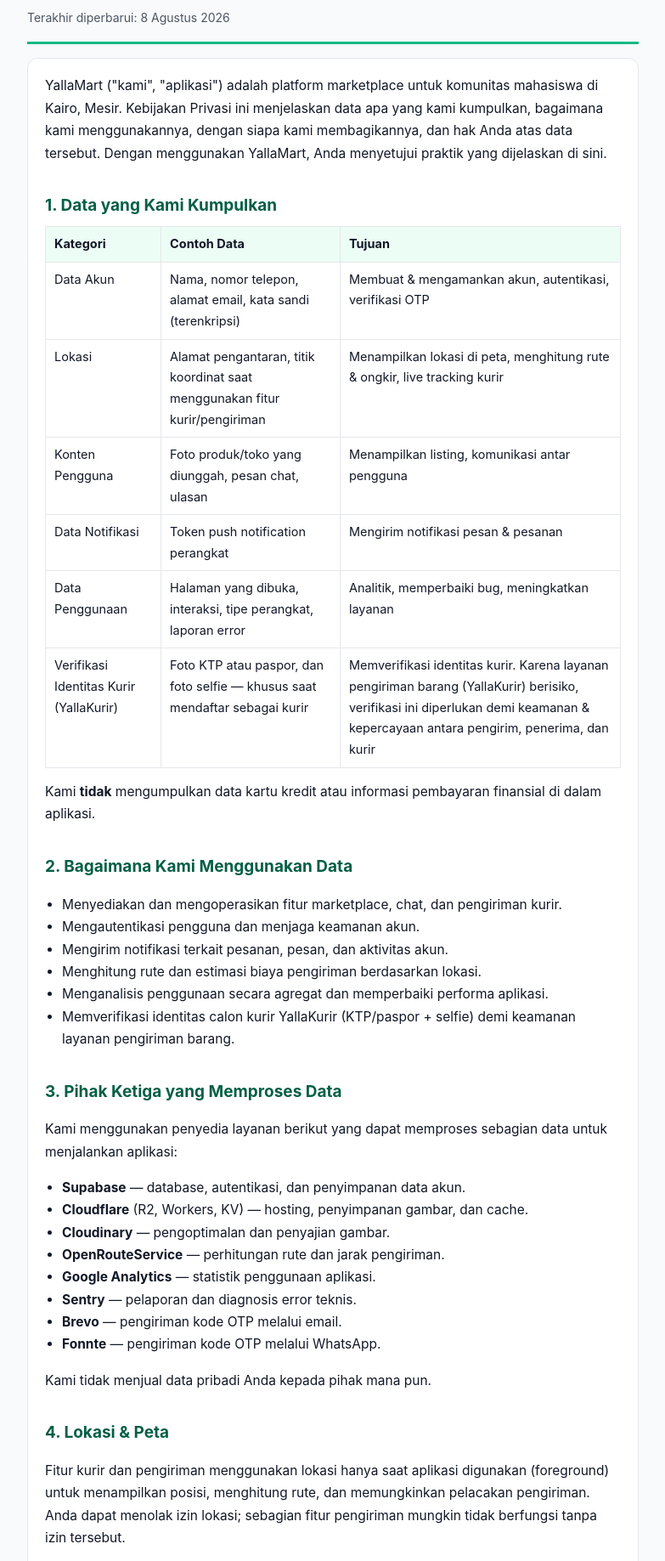
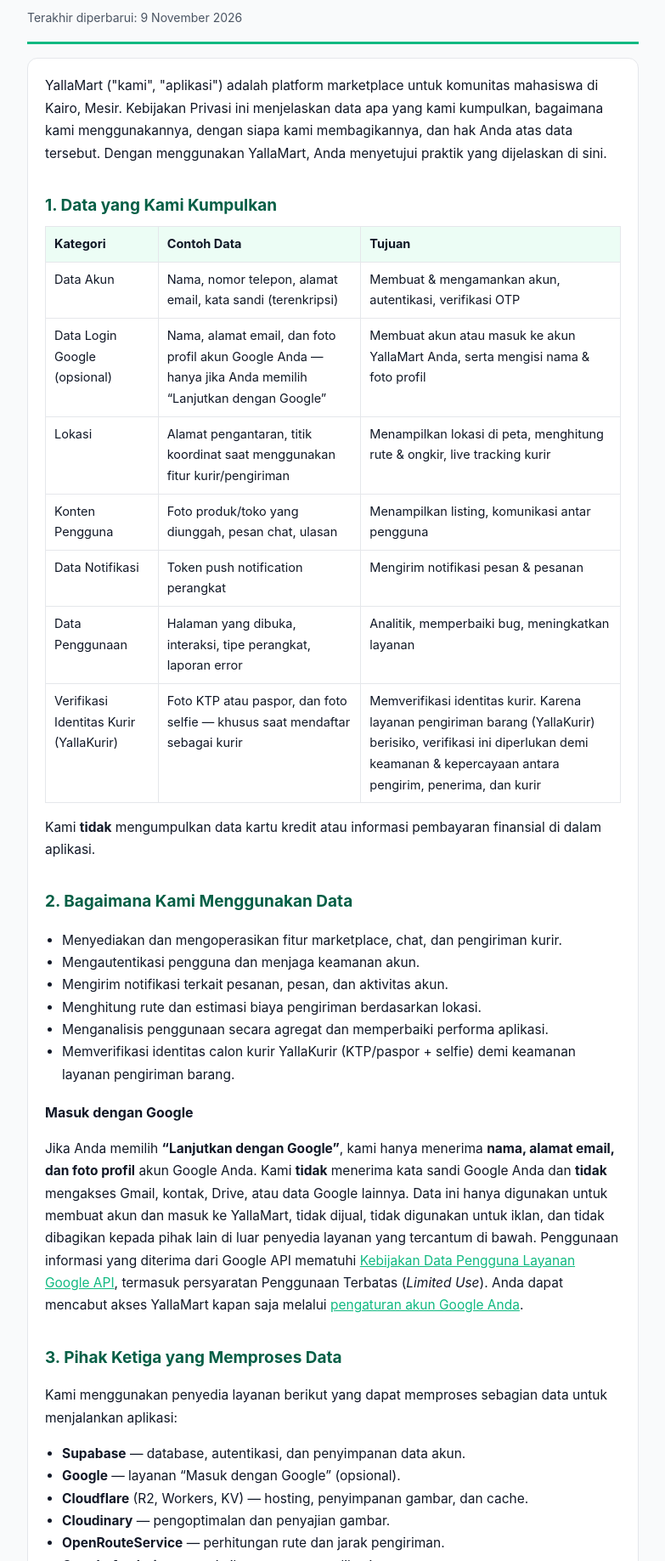
Before and after one commit to abdsyakir789-droid/-Toko-kita, a plain HTML site: page privacy.html in a window 1280 px wide. Shown: the part 63-1900 px from the top of the page at 85% size, without its empty margins (248-1031 px from the left). Drawn offline with Linux system fonts and the light colour scheme.

Commit message:
Add files via upload

```diff
--- a/privacy.html
+++ b/privacy.html
@@ -32,7 +32,7 @@
 <div class="wrap">
   <header>
     <h1>Kebijakan Privasi YallaMart</h1>
-    <p class="updated">Terakhir diperbarui: 8 Agustus 2026</p>
+    <p class="updated">Terakhir diperbarui: 9 November 2026</p>
   </header>
 
   <div class="card">
@@ -42,6 +42,7 @@
     <table>
       <tr><th>Kategori</th><th>Contoh Data</th><th>Tujuan</th></tr>
       <tr><td>Data Akun</td><td>Nama, nomor telepon, alamat email, kata sandi (terenkripsi)</td><td>Membuat &amp; mengamankan akun, autentikasi, verifikasi OTP</td></tr>
+      <tr><td>Data Login Google (opsional)</td><td>Nama, alamat email, dan foto profil akun Google Anda &mdash; hanya jika Anda memilih &ldquo;Lanjutkan dengan Google&rdquo;</td><td>Membuat akun atau masuk ke akun YallaMart Anda, serta mengisi nama &amp; foto profil</td></tr>
       <tr><td>Lokasi</td><td>Alamat pengantaran, titik koordinat saat menggunakan fitur kurir/pengiriman</td><td>Menampilkan lokasi di peta, menghitung rute &amp; ongkir, live tracking kurir</td></tr>
       <tr><td>Konten Pengguna</td><td>Foto produk/toko yang diunggah, pesan chat, ulasan</td><td>Menampilkan listing, komunikasi antar pengguna</td></tr>
       <tr><td>Data Notifikasi</td><td>Token push notification perangkat</td><td>Mengirim notifikasi pesan &amp; pesanan</td></tr>
@@ -60,10 +61,14 @@
       <li>Memverifikasi identitas calon kurir YallaKurir (KTP/paspor + selfie) demi keamanan layanan pengiriman barang.</li>
     </ul>
 
+    <h3 style="margin-top:18px">Masuk dengan Google</h3>
+    <p>Jika Anda memilih <strong>&ldquo;Lanjutkan dengan Google&rdquo;</strong>, kami hanya menerima <strong>nama, alamat email, dan foto profil</strong> akun Google Anda. Kami <strong>tidak</strong> menerima kata sandi Google Anda dan <strong>tidak</strong> mengakses Gmail, kontak, Drive, atau data Google lainnya. Data ini hanya digunakan untuk membuat akun dan masuk ke YallaMart, tidak dijual, tidak digunakan untuk iklan, dan tidak dibagikan kepada pihak lain di luar penyedia layanan yang tercantum di bawah. Penggunaan informasi yang diterima dari Google API mematuhi <a href="https://developers.google.com/terms/api-services-user-data-policy" target="_blank" rel="noopener">Kebijakan Data Pengguna Layanan Google API</a>, termasuk persyaratan Penggunaan Terbatas (<em>Limited Use</em>). Anda dapat mencabut akses YallaMart kapan saja melalui <a href="https://myaccount.google.com/permissions" target="_blank" rel="noopener">pengaturan akun Google Anda</a>.</p>
+
     <h2>3. Pihak Ketiga yang Memproses Data</h2>
     <p>Kami menggunakan penyedia layanan berikut yang dapat memproses sebagian data untuk menjalankan aplikasi:</p>
     <ul>
       <li><strong>Supabase</strong> — database, autentikasi, dan penyimpanan data akun.</li>
+      <li><strong>Google</strong> — layanan &ldquo;Masuk dengan Google&rdquo; (opsional).</li>
       <li><strong>Cloudflare</strong> (R2, Workers, KV) — hosting, penyimpanan gambar, dan cache.</li>
       <li><strong>Cloudinary</strong> — pengoptimalan dan penyajian gambar.</li>
       <li><strong>OpenRouteService</strong> — perhitungan rute dan jarak pengiriman.</li>
```
